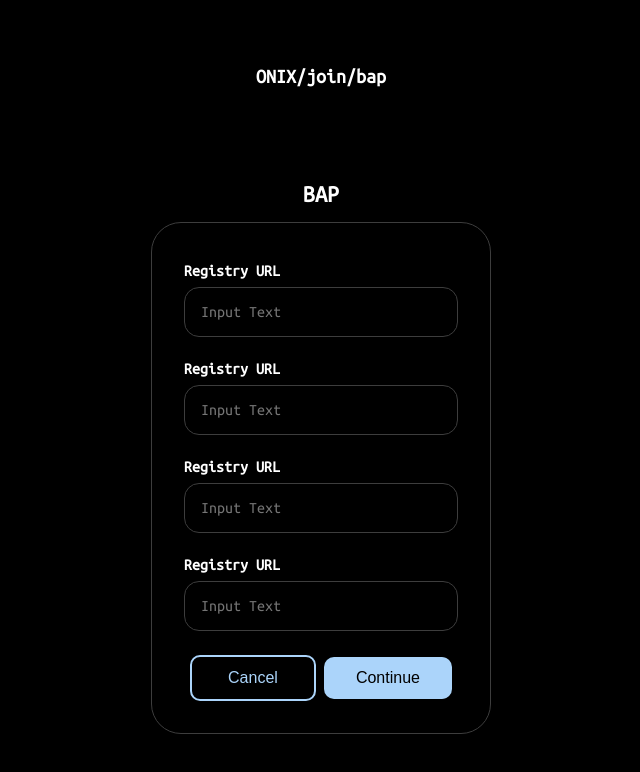
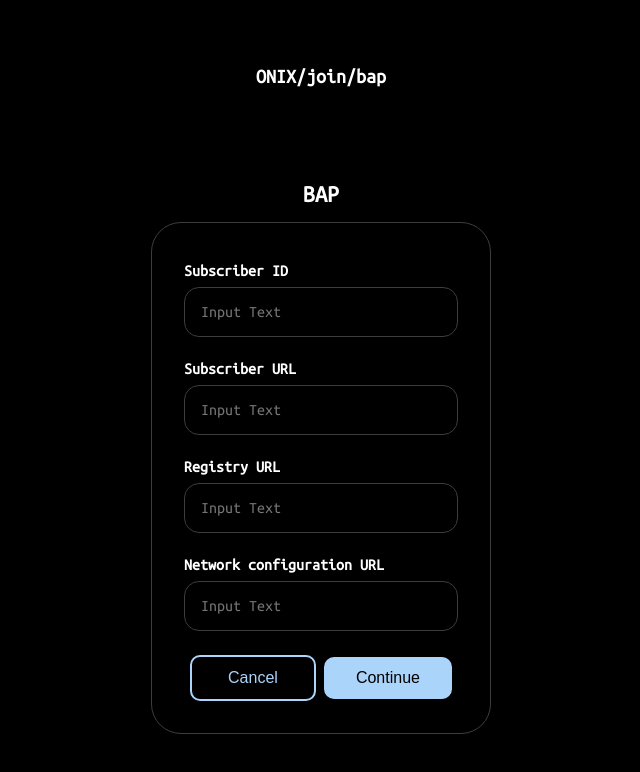
Before and after one commit to Mishalabdullah/beckn-onix-gui, a Next.js app in the folder onix-gui/: page /join/bap in a window 1280 px wide. Shown: the top 772 px of the page, without its empty margins (319-959 px from the left). Built offline with nearby package versions, Linux system fonts and the light colour scheme.

Commit message:
fix(input):label-dynamic

```diff
--- a/onix-gui/app/create/registry/page.js
+++ b/onix-gui/app/create/registry/page.js
@@ -2,6 +2,7 @@ import SecondaryButton from "@/components/Buttons/SecondaryButton";
 import styles from "../../page.module.css";
 import { Ubuntu_Mono } from "next/font/google";
 import PrimaryButton from "@/components/Buttons/PrimaryButton";
+import InputField from "@/components/InputField/InputField";
 
 const ubuntuMono = Ubuntu_Mono({
     weight: "400",
--- a/onix-gui/components/InputField/InputField.jsx
+++ b/onix-gui/components/InputField/InputField.jsx
@@ -4,7 +4,7 @@ import styles from "./InputField.module.css";
 const InputField = ({ label }) => {
     return (
         <div className={styles.inputContainer}>
-            <label className={styles.inputLabel}>Registry URL</label>
+            <label className={styles.inputLabel}>{label}</label>
             <input
                 placeholder="Input Text"
                 className={styles.inputField}
```
